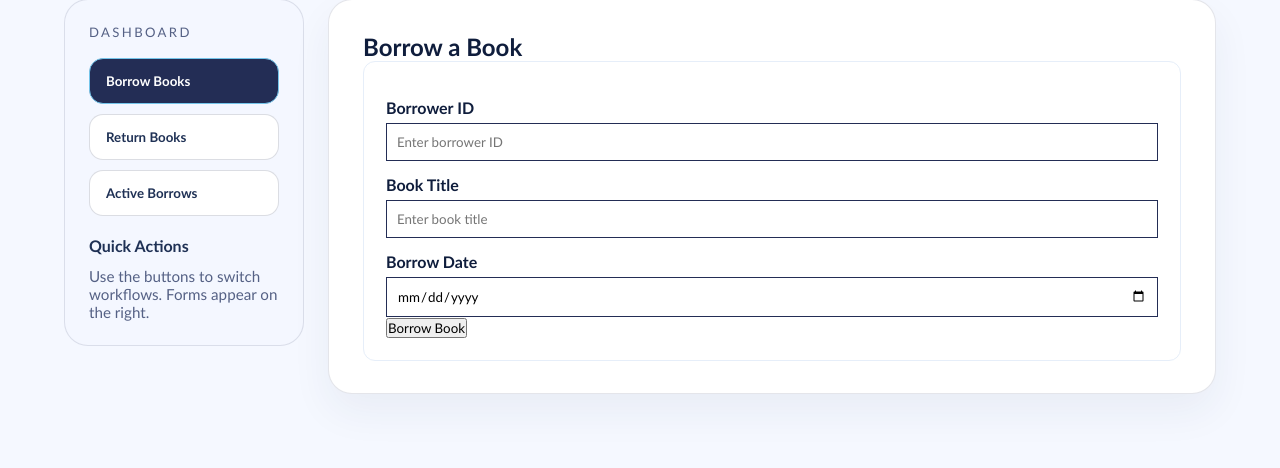
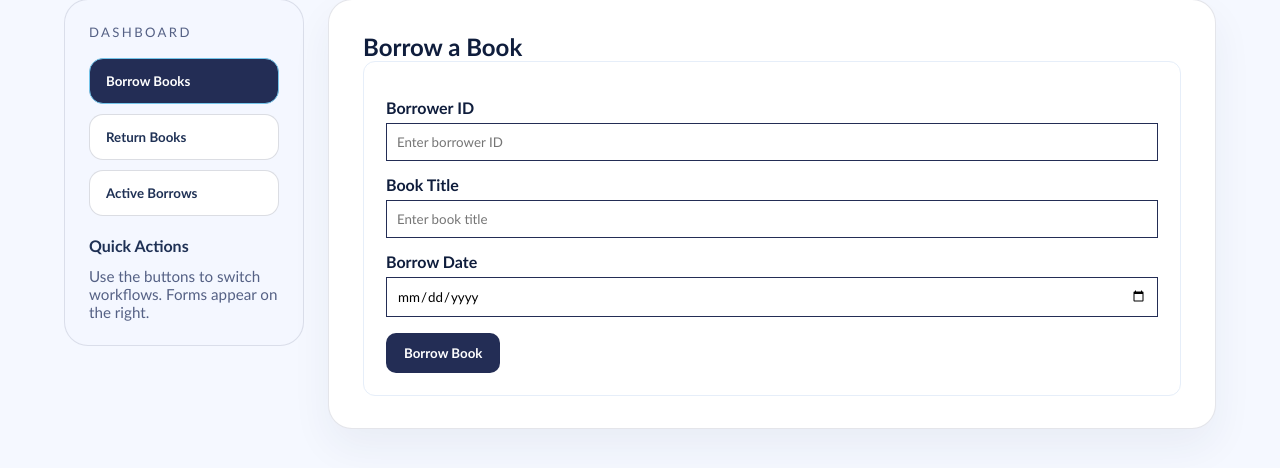
Before and after one commit to codeycode0101/Bos-Library, a Flask app: page /borrow-return in a window 1280 px wide. Shown: the part 187-655 px from the top of the page. Run offline with Flask 3, Linux system fonts and the light colour scheme; the visitor is signed in with stand-in values (Sample User, id 1); data that the repository does not hold is empty; parts of the project's set-up code (start-up, migrations or seed data) failed here and were passed over.

Commit message:
Fixed broken btn styling in active borrows

```diff
--- a/static/css/components.css
+++ b/static/css/components.css
@@ -334,7 +334,7 @@
     padding: 32px 34px;
     box-shadow: 0 18px 40px rgba(35, 45, 85, 0.06);
 }
-
+/* ================== SWAPPING BETWEEN DASHBOARD SECTIONS ================== */
 .dashboard-section {
     display: none;
 }
@@ -342,7 +342,7 @@
 .dashboard-section.active {
     display: block;
 }
-
+/* ============================================== */
 .dashboard-section h2 {
     text-align: left;
     margin-top: 0;
--- a/static/css/forms.css
+++ b/static/css/forms.css
@@ -18,7 +18,7 @@
     border: 1px solid #232D55;
 }
 
-.login-button {
+.form-button {
     background: #232D55;
     border: none;
     color: #ffffff;
@@ -29,7 +29,7 @@
     border-radius: 10px;
 }
 
-.login-button:hover {
+.form-button:hover {
     background: #74C5EA;
     color: #000000;
 }
--- a/templates/borrow_return.html
+++ b/templates/borrow_return.html
@@ -16,7 +16,6 @@
             <button type="button" class="dashboard-tab" data-target="return-panel">Return Books</button>
             <button type="button" class="dashboard-tab" data-target="active-borrows-panel">Active Borrows</button>
         </div>
-        <!-- Removed the 'How it works' panel per design request -->
 
         <div class="sidebar-panel sidebar-actions">
             <p class="sidebar-info-title">Quick Actions</p>
@@ -25,6 +24,7 @@
     </aside>
 
     <div class="dashboard-panel">
+
         <section id="borrow-panel" class="dashboard-section active">
             <h2>Borrow a Book</h2>
             <form class="library-form" action="{{ url_for('borrow_return') }}" method="post">
@@ -39,7 +39,7 @@
                 <label for="borrow-date">Borrow Date</label>
                 <input id="borrow-date" name="borrow-date" type="date">
 
-                <button type="submit">Borrow Book</button>
+                <button type="submit" class="form-button">Borrow Book</button>
             </form>
         </section>
 
@@ -60,7 +60,7 @@
                 <label for="return-date">Return Date</label>
                 <input id="return-date" name="return-date" type="date">
 
-                <button type="submit">Return Book</button>
+                <button type="submit" class="form-button">Return Book</button>
             </form>
         </section>
 
@@ -99,6 +99,7 @@
                 </table>
             </div>
         </section>
+
     </div>
 </div>
 {% endblock %}
--- a/templates/login.html
+++ b/templates/login.html
@@ -31,7 +31,7 @@ q
                 </label>
 
                 <a class="login-forgot-link" href="#">Forgot password?</a>
-                <button type="submit" class="login-button">Login</button>
+                <button type="submit" class="form-button">Login</button>
             </form>
         </div>
     </div>
```
